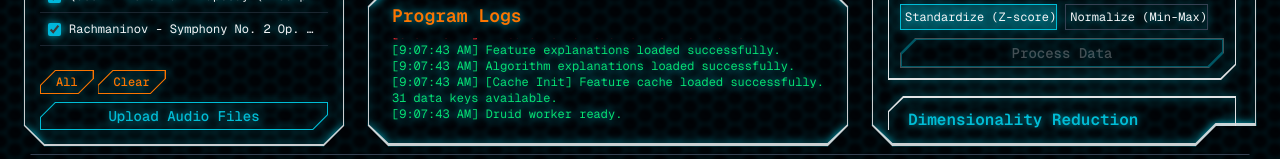
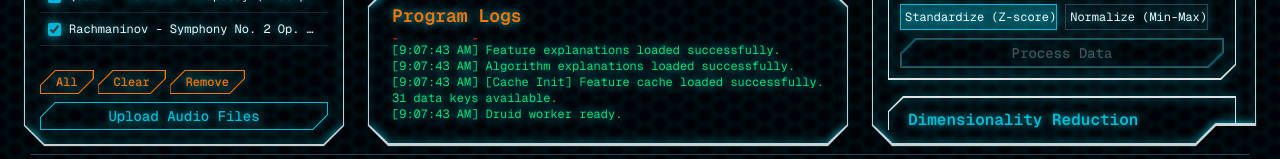
Before and after one commit to XiaoTianFan/Music-Cluster, a Next.js app: page / in a window 1280 px wide. Shown: the part 638-797 px from the top of the page. Built offline with nearby package versions, Linux system fonts and the light colour scheme.

Commit message:
Implement "Remove All Songs" functionality: Added a new handler to clear all songs from the pool, including associated states and resources. Updated SongListPanel to include a button for this action, enhancing user control over song management.

```diff
--- a/src/app/page.tsx
+++ b/src/app/page.tsx
@@ -1468,6 +1468,55 @@ export default function DashboardPage() {
     setActiveSongIds(new Set());
     addLogMessage('Cleared all song selections.', 'info');
   }, [addLogMessage]);
+
+  const handleRemoveAllSongs = useCallback(() => {
+    songs.forEach((song) => {
+      if (song.source === 'user') {
+        URL.revokeObjectURL(song.url);
+      }
+    });
+    setSongs([]);
+    setActiveSongIds(new Set());
+    setSongFeatures({});
+    setFeatureStatus({});
+    setReducedDataPoints({});
+    setUnprocessedData(null);
+    setProcessedData(null);
+    setAvailableFeatureKeys(null);
+    setReductionDimensions(0);
+    setIsClustering(false);
+    setIsKmeansInitialized(false);
+    setKmeansIteration(0);
+    setKmeansCentroids([]);
+    setKmeansAssignments({});
+    if (kmeansWorkerRef.current) {
+      kmeansWorkerRef.current.postMessage({ type: 'resetTraining' });
+    }
+    setLatestSuccessfulStage(null);
+    setVisualizationDisplayStage(null);
+    initialTargetSongIdsRef.current = new Set();
+    setProcessingSongIds(new Set());
+    setCurrentlyPlayingSongId(null);
+    setIsPlaying(false);
+    setDetailsSongId(null);
+    setIsDetailsDialogOpen(false);
+    setTrainingPipelineParams({
+      selectedFeatures: null,
+      processingStats: null,
+      reductionModelInfo: null,
+      unprocessedDataForInference: null,
+      trainingFeatureKeys: null,
+      trainingKeyToIndex: null,
+      trainingScaleToIndex: null,
+    });
+    setInferencePlotPoint(null);
+    setInferenceFile(null);
+    setInferenceSongId(null);
+    setInferenceResult(null);
+    setInferenceError(null);
+    setIsProcessingInference(false);
+    addLogMessage('Removed all songs from the pool.', 'complete');
+  }, [songs, addLogMessage]);
   // --------------------------------
 
   // Handler to trigger the hidden file input
@@ -2778,6 +2827,7 @@ export default function DashboardPage() {
             onAddSongs={handleAddSongs} // Pass the new handler
             onSelectAll={handleSelectAll}
             onClearAll={handleClearAll}
+            onRemoveAll={handleRemoveAllSongs}
             onShowDetails={handleShowDetails}
             kmeansAssignments={kmeansAssignments} // <-- ADD THIS PROP
             // --- NEW: Pass Audio Props ---
--- a/src/components/SongListPanel.tsx
+++ b/src/components/SongListPanel.tsx
@@ -30,6 +30,7 @@ interface SongListPanelProps {
   onAddSongs: (newSongs: Song[]) => void; // New prop for handling dropped/added songs
   onSelectAll: () => void; // Added prop
   onClearAll: () => void;  // Added prop
+  onRemoveAll: () => void; // Remove every track from the pool (not just deselect)
   onShowDetails: (songId: string) => void; // Prop to trigger showing details
   // --- NEW: Audio Player Props ---
   onPlayRequest: (songId: string) => void;
@@ -94,6 +95,7 @@ const SongListPanel: React.FC<SongListPanelProps> = ({
   onAddSongs, // Destructure new prop
   onSelectAll, // Destructure added prop
   onClearAll,  // Destructure added prop
+  onRemoveAll,
   onShowDetails, // Destructure added prop
   // --- NEW: Destructure Audio Props ---
   onPlayRequest,
@@ -356,6 +358,15 @@ const SongListPanel: React.FC<SongListPanelProps> = ({
                 >
                     Clear
                 </Button>
+                <Button
+                    onClick={onRemoveAll}
+                    disabled={isProcessing || songs.length === 0}
+                    variant="secondary"
+                    className="px-4 py-1 text-xs"
+                    title="Remove all songs from the pool"
+                >
+                    Remove
+                </Button>
             </div>
             <div className="flex-grow"></div>
           </div>
```
